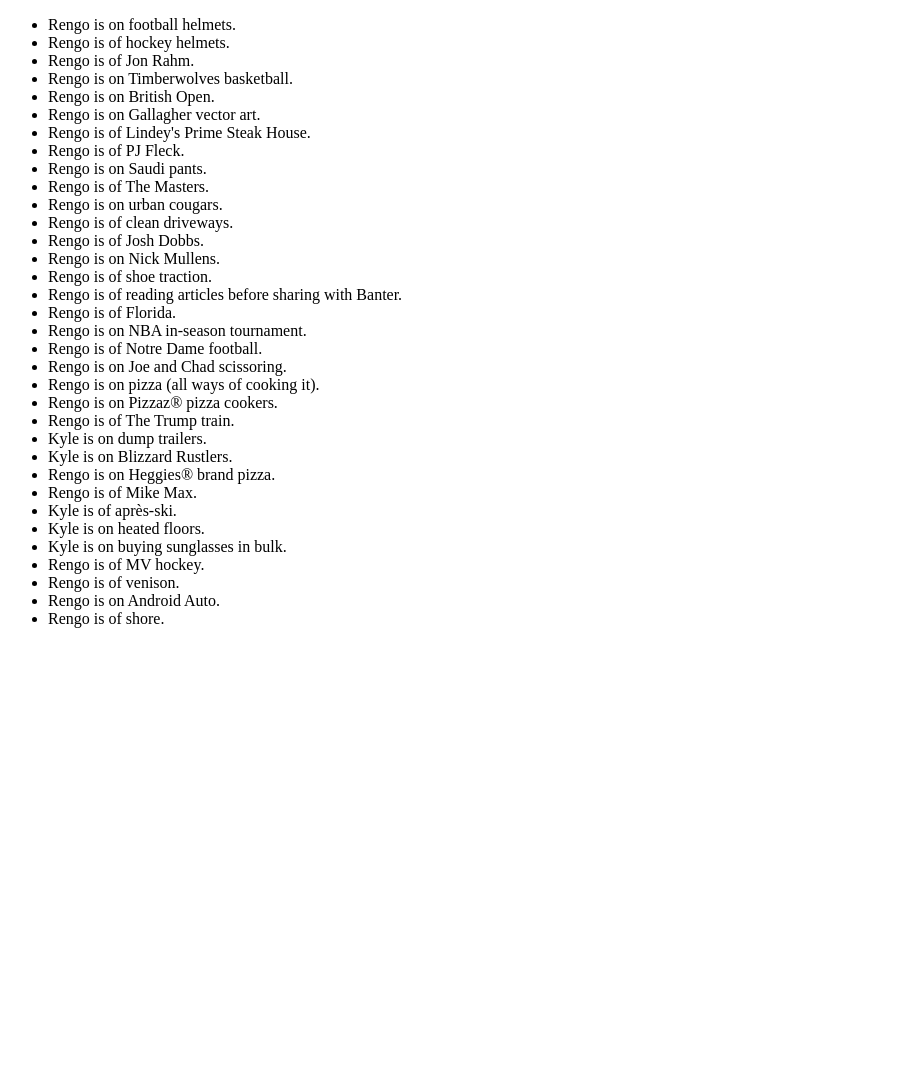
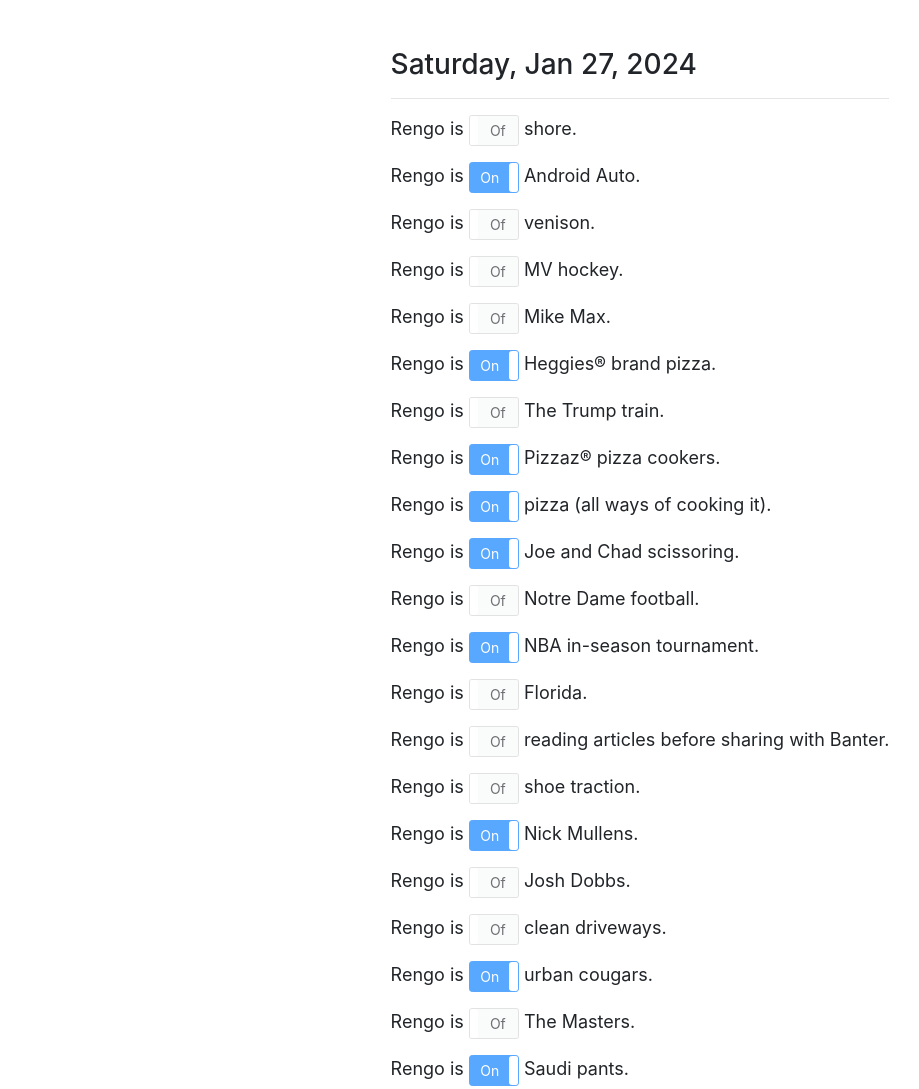
Before and after one commit to dreon/rengo-11ty-decap, an Eleventy site: page index.njk in a window 1280 px wide. Shown: the top 1089 px of the page, without its empty margins (0-919 px from the left). Before the commit the page ends 800 px from the top, so only its background shows below. Built offline with nearby package versions, Linux system fonts and the light colour scheme; Eleventy itself is replaced by a stand-in of ours; files that its build step writes are made by us from their sources.

Commit message:
Format updates

```diff
--- a/_includes/layouts/base.njk
+++ b/_includes/layouts/base.njk
@@ -1,8 +1,40 @@
 <!doctype html>
-<html>
+<html lang="en">
   <head>
+    <meta charset="utf-8">
+    <meta name="viewport" content="width=device-width, initial-scale=1">
+
+    <title>Rengo LOL</title>
+
+    <link rel="stylesheet" href="https://cdn.jsdelivr.net/npm/bootstrap@4.6.2/dist/css/bootstrap.min.css" integrity="sha384-xOolHFLEh07PJGoPkLv1IbcEPTNtaed2xpHsD9ESMhqIYd0nLMwNLD69Npy4HI+N" crossorigin="anonymous">
+
+    <script src="https://code.jquery.com/jquery-3.3.1.slim.min.js" integrity="sha384-q8i/X+965DzO0rT7abK41JStQIAqVgRVzpbzo5smXKp4YfRvH+8abtTE1Pi6jizo" crossorigin="anonymous"></script>
+
+    <link href="/css/bootstrap4-toggle.min.css" rel="stylesheet">
+    <script src="/js/bootstrap4-toggle.min.js"></script>
+
   </head>
-  <body>
-  {{ content | safe }}
+  <body class="row justify-content-center mt-5 border-0">
+
+    <div class="col-auto">
+    <h3><span id="demo"></span></h3>
+      <hr>
+
+      {{ content | safe }}
+
+
+
+      <hr class="mt-5">
+      &copy Rengo LOL, LLC
+      <hr>
+    </div>
+
+
+    <script>
+      currentDate = new Date();
+      options = { weekday: 'long', year: 'numeric', month: 'short', day: 'numeric' };
+      document.getElementById("demo").innerHTML = currentDate.toLocaleDateString('en-us', options);
+    </script>
+
   </body>
 </html>
--- /dev/null
+++ b/_includes/partials/on-off.njk
@@ -0,0 +1,6 @@
+---
+layout: layouts/base.njk
+---
+<hr>
+{{ content | safe }}
+<hr>
--- a/index.njk
+++ b/index.njk
@@ -1,8 +1,13 @@
 ---
 layout: layouts/base.njk
 ---
-<ul>
-{%- for onoff in collections.onoff -%}
-  <li>{{ onoff.data.user }} is {{ onoff.data.onoff }} {{ onoff.data.pronouncement }}</li>
+
+{%- for onoff in collections.onoff | reverse -%}
+  {%- if (onoff.data.user) == "Rengo" -%}
+    {%- if (onoff.data.onoff) == "on" -%}
+      <p style="font-size:large">{{ onoff.data.user }} is <input type="checkbox" disabled data-toggle="toggle" data-size="sm" checked> {{ onoff.data.pronouncement }}</p>
+    {%- else -%}
+      <p style="font-size:large">{{ onoff.data.user }} is <input type="checkbox" disabled data-toggle="toggle" data-size="sm"> {{ onoff.data.pronouncement }}</p>
+    {%- endif -%}
+  {%- endif -%}
 {%- endfor -%}
-</ul>
--- a/on-off/jason/jason.json
+++ b/on-off/jason/jason.json
@@ -1 +1,2 @@
-{ "user": "Rengo" }
+{ "user": "Rengo",
+"layout": "partials/on-off.njk" }
```
Also changed, not shown: .eleventy.js, assets/css/bootstrap4-toggle.min.css (added), assets/js/bootstrap4-toggle.min.js (added).
